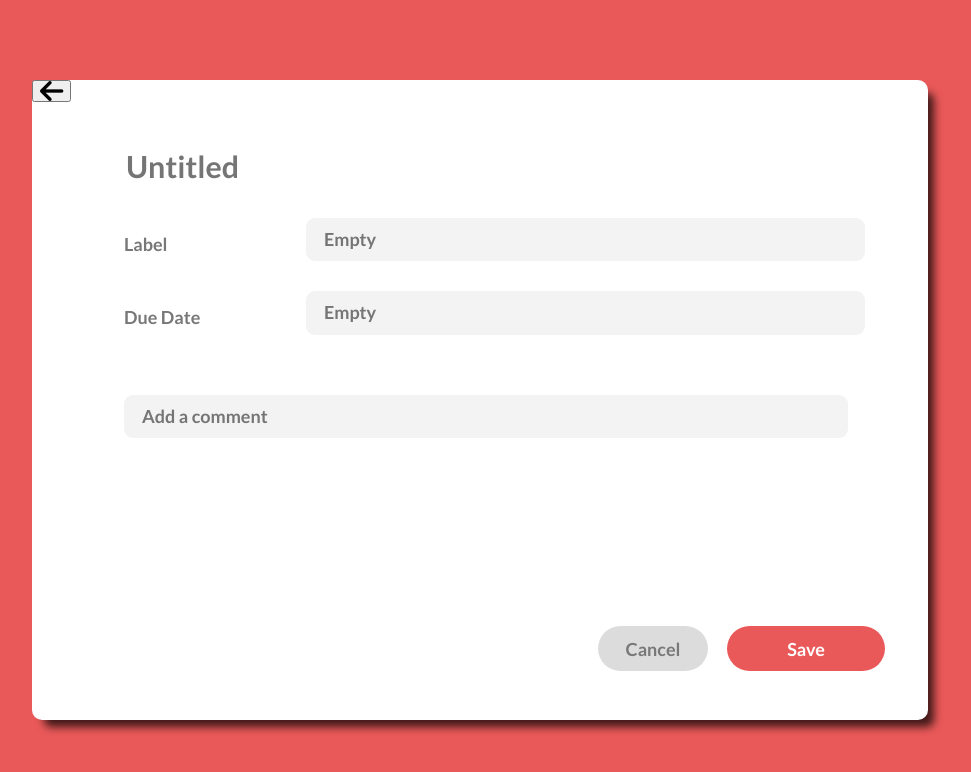
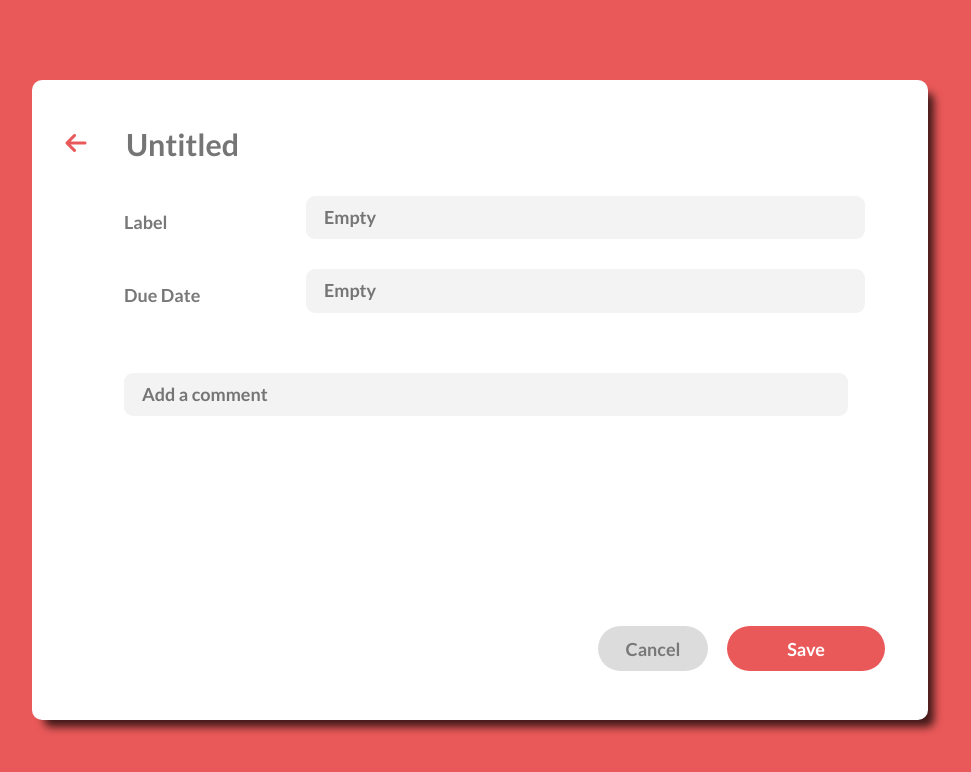
Before and after one commit to luis-unlam/Trabajo-React-GM2-, a React (Create React App) app: page /createPage in a window 1280 px wide. Shown: the top 772 px of the page, without its empty margins (160-1131 px from the left). Built offline with nearby package versions, Linux system fonts and the light colour scheme.

Commit message:
feat: add icon and styles to back button

```diff
--- a/src/components/CreatePage/TaskContent.css
+++ b/src/components/CreatePage/TaskContent.css
@@ -68,7 +68,7 @@
   position: absolute;
   cursor: pointer;
   font-family: 'Lato';
-  margin-top: 22px;
+  margin-top: 39px;
   margin-left: 20px;
   cursor: pointer;
   }
--- a/src/components/CreatePage/TaskContent.jsx
+++ b/src/components/CreatePage/TaskContent.jsx
@@ -4,8 +4,8 @@ import { NavLink } from 'react-router-dom'
 export function TaskContent() {
   return (
     <div className="taskContent">
-      <NavLink to="/">
-        <button type="button">
+      <NavLink to="/" className="navButton">
+        <button type="button" className="backButton">
           <i className="fa-solid fa-arrow-left fa-2xl" />
         </button>
       </NavLink>
@@ -33,9 +33,3 @@ export function TaskContent() {
     </div>
   )
 }
-
-;<NavLink className="navButton" to="/">
-  <button type="button" className="backButton">
-    Back
-  </button>
-</NavLink>
```
